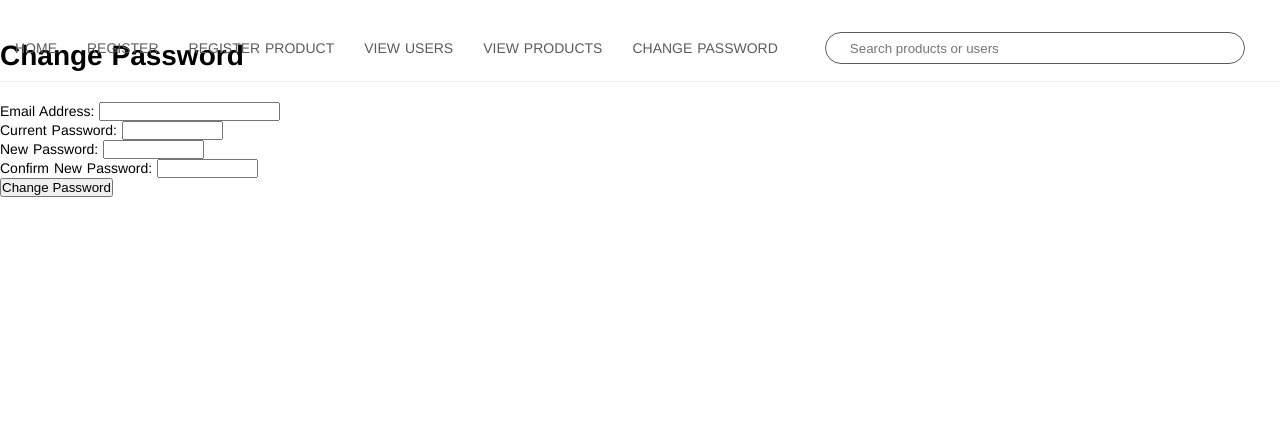
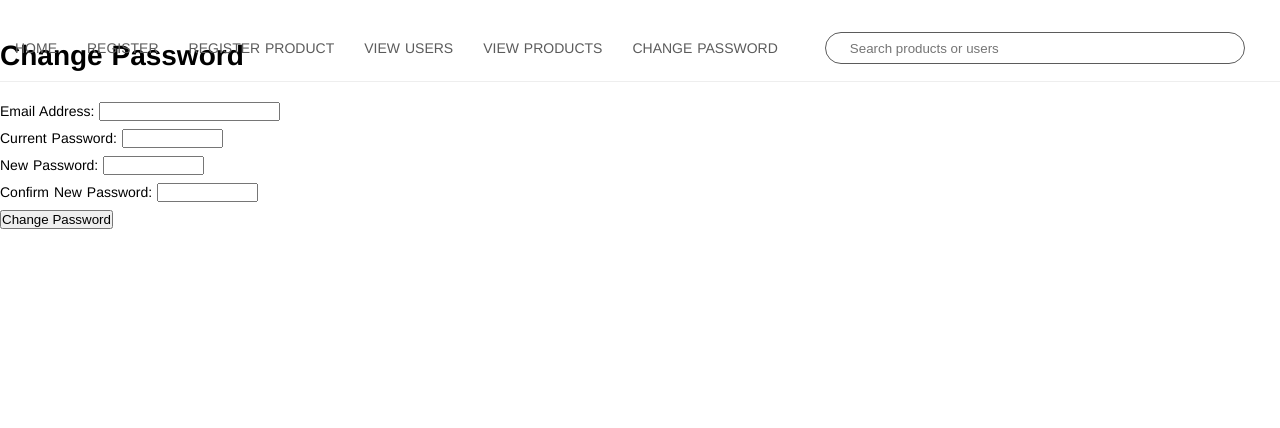
Before and after one commit to huypz/mypos, a PHP site: page /password.php in a window 1280 px wide. Shown: the part 80-508 px from the top of the page. Run offline with PHP 8.4, Linux system fonts and the light colour scheme; some libraries are stand-ins or nearby versions.

Commit message:
Update line spacing

```diff
--- a/css/header-navbar.css
+++ b/css/header-navbar.css
@@ -51,6 +51,10 @@ body {
     padding-bottom: 9px;
     margin: 40px 0 20px;
     border-bottom: 1px solid #eee;
+}
+
+.body-content p {
+    margin-top: 8px;
 }
 
 .footer {
```
